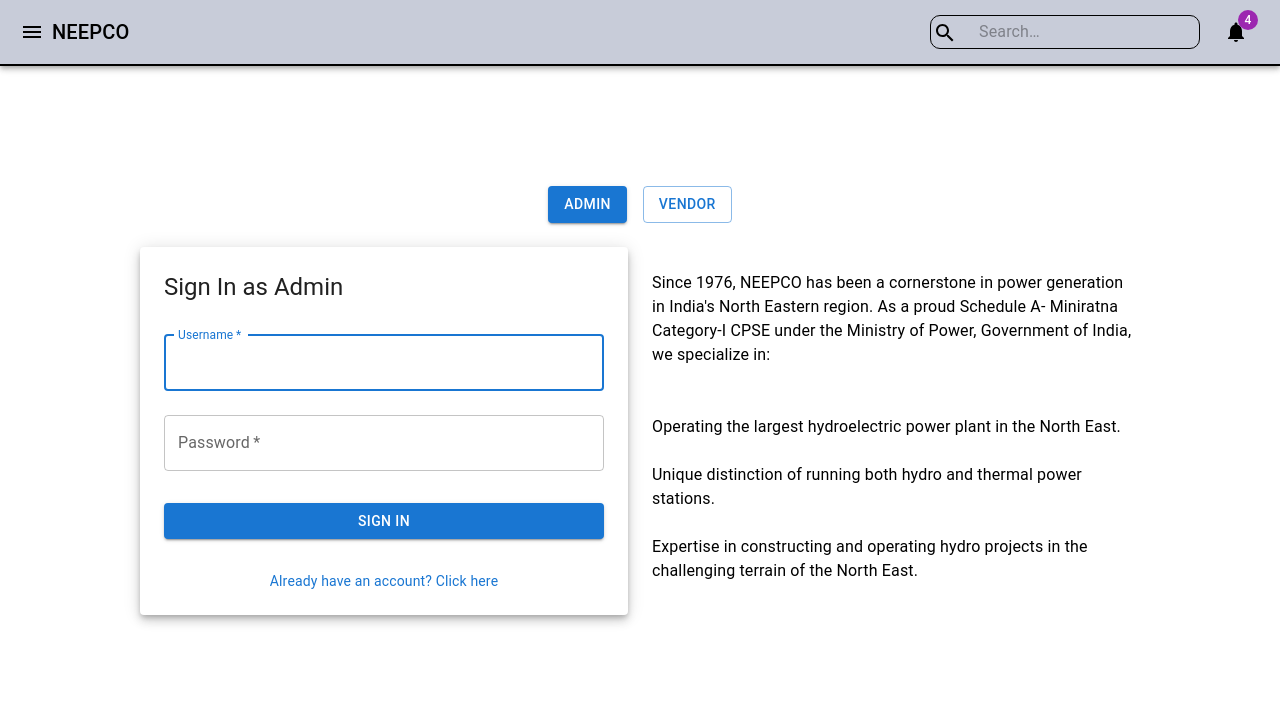
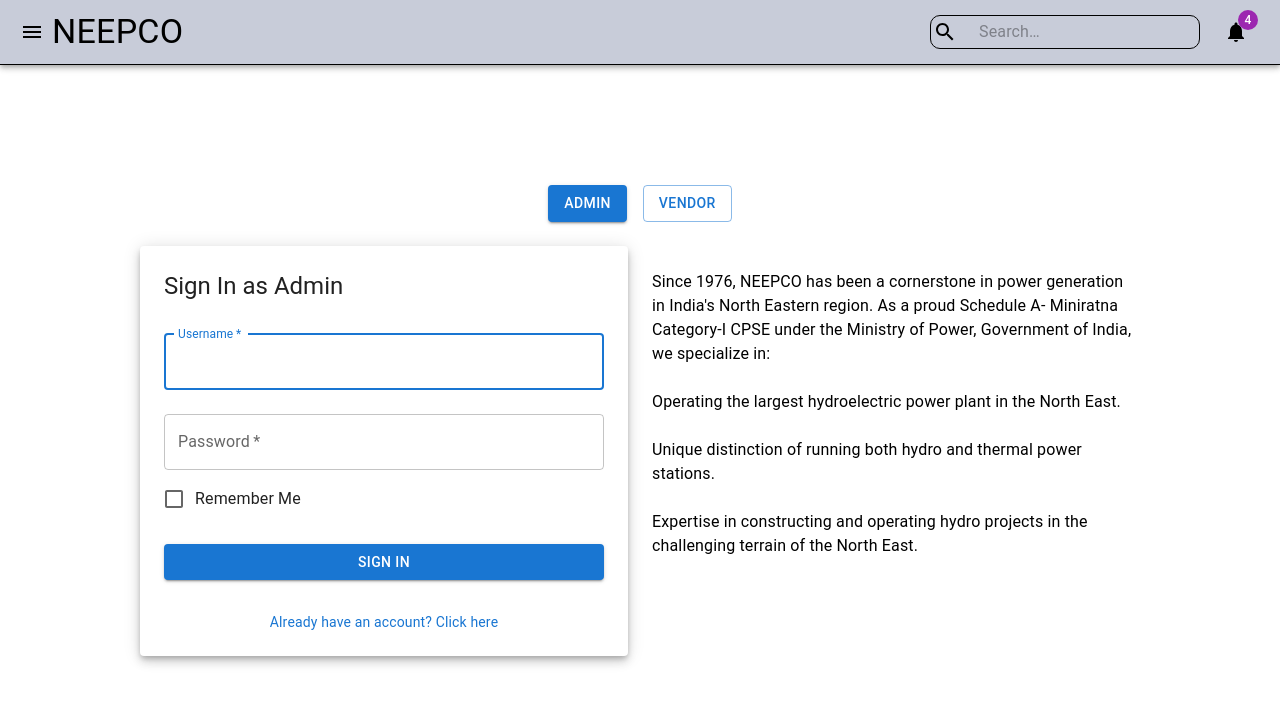
Before and after one commit to GURPARTAP001/neepco, a React (Create React App) app: page /Login in a window 1280 px wide. Shown: the top 704 px of the page. Built offline with nearby package versions, Linux system fonts and the light colour scheme.

Commit message:
added the remember me functionalities on the login page

```diff
--- a/src/components/Login.js
+++ b/src/components/Login.js
@@ -178,15 +178,141 @@
 
 // export default LoginPage;
 
-import React, { useState } from 'react';
-import { useTheme, useMediaQuery } from '@mui/material';
-import Container from '@mui/material/Container';
-import TextField from '@mui/material/TextField';
-import Button from '@mui/material/Button';
-import Typography from '@mui/material/Typography';
-import Grid from '@mui/material/Grid';
-import Paper from '@mui/material/Paper';
-import Box from '@mui/material/Box';
+// import React, { useState } from 'react';
+// import { useTheme, useMediaQuery } from '@mui/material';
+// import Container from '@mui/material/Container';
+// import TextField from '@mui/material/TextField';
+// import Button from '@mui/material/Button';
+// import Typography from '@mui/material/Typography';
+// import Grid from '@mui/material/Grid';
+// import Paper from '@mui/material/Paper';
+// import Box from '@mui/material/Box';
+// import { useNavigate } from 'react-router-dom';
+// import axios from 'axios';
+
+// function LoginPage() {
+//   const navigate = useNavigate();
+//   const theme = useTheme();
+//   const isMobile = useMediaQuery(theme.breakpoints.down('sm'));
+
+//   const [value, setValue] = useState('admin');
+//   const [email, setEmail] = useState('');
+//   const [password, setPassword] = useState('');
+
+//   const handleTabChange = (newValue) => {
+//     setValue(newValue);
+//   };
+
+//   const submitHandler = async () => {
+//     try {
+//       const config = { headers: { 'Content-type': 'application/json' } };
+//       const { data } = await axios.post('http://localhost:4000/api/user/login', { email, password }, config);
+//       console.log(JSON.stringify(data));
+//       localStorage.setItem('userInfo', JSON.stringify(data));
+//       navigate('/Admin_dashboard');
+//     } catch (e) {
+//       console.error(e);
+//     }
+//   };
+
+//   return (
+//     <Container component="main" maxWidth={false} disableGutters>
+//       <div style={{ padding: isMobile ? '2rem' : '5rem', margin: isMobile ? '20px 30px' : '40px 60px' }}>
+//         <Box sx={{ width: '100%' }}></Box>
+
+        // <Box sx={{ width: '100%', marginBottom: 3 }}>
+        //   <div style={{ display: 'flex', justifyContent: 'center' }}>
+        //     <Button
+        //       variant={value === 'admin' ? 'contained' : 'outlined'}
+        //       onClick={() => handleTabChange('admin')}
+        //       style={{ marginRight: '16px' }}
+        //     >
+        //       Admin
+        //     </Button>
+        //     <Button
+        //       variant={value === 'vendor' ? 'contained' : 'outlined'}
+        //       onClick={() => handleTabChange('vendor')}
+        //     >
+        //       Vendor
+        //     </Button>
+        //   </div>
+        // </Box>
+
+        // <Grid container spacing={isMobile ? 2 : 3}>
+        //   <Grid item xs={12} md={6}>
+        //     <Paper elevation={6} sx={{ p: 3 }}>
+        //       <Typography component="h2" variant="h5" sx={{ mb: 2 }}>
+        //         Sign In as {value.charAt(0).toUpperCase() + value.slice(1)}
+        //       </Typography>
+//               <Box component="form" onSubmit={submitHandler} noValidate>
+//               <TextField
+//                   margin="normal"
+//                   required
+//                   fullWidth
+//                   id="username"
+//                   label="Username"
+//                   name="username"
+//                   autoComplete="username"
+//                   autoFocus
+//                   onChange={(e) => setEmail(e.target.value)}
+//                 />
+//                 <TextField
+//                   margin="normal"
+//                   required
+//                   fullWidth
+//                   name="password"
+//                   label="Password"
+//                   type="password"
+//                   id="password"
+//                   autoComplete="current-password"
+//                   onChange={(e) => setPassword(e.target.value)}
+//                 />
+//                 <Button
+//                   type="submit"
+//                   fullWidth
+//                   variant="contained"
+//                   sx={{ mt: 3, mb: 2 }}
+//                 >
+//                   Sign In
+//                 </Button>
+//                 <Typography variant="body2" sx={{ mt: 2, textAlign: 'center', cursor: 'pointer', color: 'primary.main' }}
+//                   onClick={() => navigate('/SignUp')} // Replace with your route
+//                 >
+//                   Already have an account? Click here
+//                 </Typography>
+//               </Box>
+//             </Paper>
+//           </Grid>
+//           <Grid item xs={12} md={6}>
+//           <Typography variant="body1" sx={{ mt: 3 }}>
+//               Since 1976, NEEPCO has been a cornerstone in power generation in
+//               India's North Eastern region. As a proud Schedule A- Miniratna
+//               Category-I CPSE under the Ministry of Power, Government of India,
+//               we specialize in:
+//               <br />
+//               <br />
+//               <br />
+//               Operating the largest hydroelectric power plant in the North East.
+//               <br />
+//               <br />
+//               Unique distinction of running both hydro and thermal power
+//               stations.
+//               <br />
+//               <br />
+//               Expertise in constructing and operating hydro projects in the
+//               challenging terrain of the North East.
+//             </Typography>
+//           </Grid>
+//         </Grid>
+//       </div>
+//     </Container>
+//   );
+// }
+
+// export default LoginPage;
+
+import React, { useState, useEffect } from 'react';
+import { useTheme, useMediaQuery, Container, TextField, Button, Typography, Grid, Paper, Box, Checkbox, FormControlLabel } from '@mui/material';
 import { useNavigate } from 'react-router-dom';
 import axios from 'axios';
 
@@ -198,17 +324,33 @@
   const [value, setValue] = useState('admin');
   const [email, setEmail] = useState('');
   const [password, setPassword] = useState('');
+  const [rememberMe, setRememberMe] = useState(false);
+
+  useEffect(() => {
+    const rememberedCredentials = localStorage.getItem('rememberedCredentials');
+    if (rememberedCredentials) {
+      const credentials = JSON.parse(rememberedCredentials);
+      setEmail(credentials.email);
+      setPassword(credentials.password);
+      setRememberMe(true);
+    }
+  }, []);
 
   const handleTabChange = (newValue) => {
     setValue(newValue);
   };
 
-  const submitHandler = async () => {
+  const submitHandler = async (e) => {
+    e.preventDefault();
     try {
       const config = { headers: { 'Content-type': 'application/json' } };
       const { data } = await axios.post('http://localhost:4000/api/user/login', { email, password }, config);
-      console.log(JSON.stringify(data));
       localStorage.setItem('userInfo', JSON.stringify(data));
+      if (rememberMe) {
+        localStorage.setItem('rememberedCredentials', JSON.stringify({ email, password }));
+      } else {
+        localStorage.removeItem('rememberedCredentials');
+      }
       navigate('/Admin_dashboard');
     } catch (e) {
       console.error(e);
@@ -245,7 +387,7 @@
                 Sign In as {value.charAt(0).toUpperCase() + value.slice(1)}
               </Typography>
               <Box component="form" onSubmit={submitHandler} noValidate>
-              <TextField
+                <TextField
                   margin="normal"
                   required
                   fullWidth
@@ -254,6 +396,7 @@
                   name="username"
                   autoComplete="username"
                   autoFocus
+                  value={email}
                   onChange={(e) => setEmail(e.target.value)}
                 />
                 <TextField
@@ -265,7 +408,18 @@
                   type="password"
                   id="password"
                   autoComplete="current-password"
+                  value={password}
                   onChange={(e) => setPassword(e.target.value)}
+                />
+                <FormControlLabel
+                  control={
+                    <Checkbox
+                      checked={rememberMe}
+                      onChange={(e) => setRememberMe(e.target.checked)}
+                      color="primary"
+                    />
+                  }
+                  label="Remember Me"
                 />
                 <Button
                   type="submit"
@@ -276,7 +430,7 @@
                   Sign In
                 </Button>
                 <Typography variant="body2" sx={{ mt: 2, textAlign: 'center', cursor: 'pointer', color: 'primary.main' }}
-                  onClick={() => navigate('/SignUp')} // Replace with your route
+                  onClick={() => navigate('/SignUp')}
                 >
                   Already have an account? Click here
                 </Typography>
@@ -284,21 +438,17 @@
             </Paper>
           </Grid>
           <Grid item xs={12} md={6}>
-          <Typography variant="body1" sx={{ mt: 3 }}>
+            <Typography variant="body1" sx={{ mt: 3 }}>
               Since 1976, NEEPCO has been a cornerstone in power generation in
               India's North Eastern region. As a proud Schedule A- Miniratna
               Category-I CPSE under the Ministry of Power, Government of India,
               we specialize in:
-              <br />
-              <br />
-              <br />
+              <br /><br />
               Operating the largest hydroelectric power plant in the North East.
-              <br />
-              <br />
+              <br /><br />
               Unique distinction of running both hydro and thermal power
               stations.
-              <br />
-              <br />
+              <br /><br />
               Expertise in constructing and operating hydro projects in the
               challenging terrain of the North East.
             </Typography>
@@ -310,257 +460,3 @@
 }
 
 export default LoginPage;
-
-
-// import React, { useEffect, useState } from "react";
-// import Container from "@mui/material/Container";
-// import TextField from "@mui/material/TextField";
-// import Button from "@mui/material/Button";
-// import Typography from "@mui/material/Typography";
-// import Grid from "@mui/material/Grid";
-// import Paper from "@mui/material/Paper";
-// import Box from "@mui/material/Box";
-// import Nav_Bar from "./Nav_bar";
-// import axios from "axios";
-// import { useNavigate } from "react-router-dom";
-// import Tabs from "@mui/material/Tabs"; // Import Tabs
-// import Tab from "@mui/material/Tab";
-// import { ChatState } from "../ChatProvider";
-
-// function LoginPage() {
-//   const navigate = useNavigate();
-//   const [value, setValue] = useState("admin");
-//   const { user, setUser } = ChatState();
-
-
-//   const handleTabChange = (newValue) => {
-//     setValue(newValue);
-//   };
-
-//   console.log(value);
-
-
-
-//   const handleLogin = (event) => {
-//     event.preventDefault();
-//     console.log("Login button clicked for:", value);
-
-//   };
-
-//   const [email, setEmail] = useState();
-//   const [password, setPassword] = useState();
-
-//   const submitHandler = async () => {
-//     try {
-//       const config = { headers: { "Content-type": "application/json" } };
-//       const { data } = await axios.post(
-//         "http://localhost:4000/api/user/login",
-//         { email, password },
-//         config
-//       );
-//       console.log(JSON.stringify(data));
-//       localStorage.setItem("userInfo", JSON.stringify(data));
-
-//       const userInfo = JSON.parse(localStorage.getItem("userInfo"));
-//       setUser(userInfo);
-//       navigate("/Admin_dashboard");
-//     } catch (e) {
-//       console.log(e);
-//     }
-//   };
-
-//   return (
-//     <>
-//       <div className="main-loginpage">
-//         <div className="header-login">
-//           <img src="LOGO.png" alt="MARQUE" width="55vw" height="55vh" />
-//           <h2>NORTH EASTERN ELECTRIC POWER CORPORATION LIMITED</h2>
-//         </div>
-
-//       </div>
-//       <div className="gradientBackground">
-//         <Container
-//           component="main"
-//           maxWidth={false}
-//           disableGutters
-//           className="gradientBackground"
-//           style={{ height: "77vh" }}
-//         >
-//           <div
-//             style={{
-//               padding: "1rem 5rem", // Adds 20px of padding inside the div
-//               margin: "40px 60px", // Adds 10px of margin around the div
-//             }}
-//           >
-
-//             <Box sx={{ width: "100%" }}>
-
-//             </Box>
-
-//             <div
-//               style={{
-//                 display: "flex",
-//                 justifyContent: "left",
-//                 padding: "0.5rem",
-//               }}
-//             >
-//               <Button
-//                 variant={value === "admin" ? "contained" : "outlined"}
-//                 onClick={() => handleTabChange("admin")}
-//                 style={{ marginRight: "16px" }}
-//               >
-//                 Admin
-//               </Button>
-//               <Button
-//                 variant={value === "vendor" ? "contained" : "outlined"}
-//                 onClick={() => handleTabChange("vendor")}
-//               >
-//                 Vendor
-//               </Button>
-//             </div>
-
-//             <Grid container spacing={3}>
-//               <Grid item xs={12} md={6}>
-//                 <Paper elevation={6} sx={{ p: 3 }}>
-//                   <Typography component="h2" variant="h5" sx={{ mb: 2 }}>
-//                     Sign In as {value.charAt(0).toUpperCase() + value.slice(1)}
-//                   </Typography>
-//                   <Box component="form" onSubmit={handleLogin} noValidate>
-//                     <TextField
-//                       margin="normal"
-//                       required
-//                       fullWidth
-//                       id="username"
-//                       label="Username"
-//                       name="username"
-//                       autoComplete="username"
-//                       autoFocus
-//                       onChange={(e) => setEmail(e.target.value)}
-//                     />
-//                     <TextField
-//                       margin="normal"
-//                       required
-//                       fullWidth
-//                       name="password"
-//                       label="Password"
-//                       type="password"
-//                       id="password"
-//                       autoComplete="current-password"
-//                       onChange={(e) => setPassword(e.target.value)}
-//                     />
-//                     <Button
-//                       type="submit"
-//                       fullWidth
-//                       variant="contained"
-//                       sx={{ mt: 3, mb: 2 }}
-//                       onClick={submitHandler}
-//                     >
-//                       Sign In
-//                     </Button>
-//                     <Typography
-//                       variant="body2"
-//                       sx={{
-//                         mt: 2,
-//                         textAlign: "center",
-//                         cursor: "pointer",
-//                         color: "red",
-//                       }}
-//                       onClick={() => navigate("/SignUp")} // Replace with your route
-//                     >
-//                       Already have an account? Click here
-//                     </Typography>
-//                   </Box>
-//                 </Paper>
-//               </Grid>
-//               <Grid item xs={12} md={6}>
-//                 <Typography variant="body1" sx={{ mt: 3, pl: 3 }}>
-//                   Since 1976, NEEPCO has been a cornerstone in power generation
-//                   in India's North Eastern region. As a proud Schedule A-
-//                   Miniratna Category-I CPSE under the Ministry of Power,
-//                   Government of India, we specialize in:
-//                   <br />
-//                   <br />
-//                   <br />
-//                   Operating the largest hydroelectric power plant in the North
-//                   East.
-//                   <br />
-//                   <br />
-//                   Unique distinction of running both hydro and thermal power
-//                   stations.
-//                   <br />
-//                   <br />
-//                   Expertise in constructing and operating hydro projects in the
-//                   challenging terrain of the North East.
-//                 </Typography>
-//               </Grid>
-//             </Grid>
-//           </div>
-//         </Container>
-//       </div>
-//       <footer className="footer">
-//         <div className="footer-content">
-//           <div className="footer-section">
-//             <ul className="footer-list">
-//               <li>Home</li>
-//               <li>Reservoir Status</li>
-//               <li>RTI</li>
-//               <li>Vigilance</li>
-//               <li>R&D</li>
-//               <li>Property Return</li>
-//             </ul>
-//           </div>
-//           <div className="footer-section">
-//             <ul className="footer-list">
-//               <li>Ex-Employee Desk</li>
-//               <li>Public Grievance</li>
-//               <li>MSEs & Startups</li>
-//               <li>Contractual Vendors</li>
-//               <li>Offer Works</li>
-//               <li>Guideline for Release of 75% of Arbitral Awards</li>
-//             </ul>
-//           </div>
-//           <div className="footer-section">
-//             <ul className="footer-list">
-//               <li>Integrity Pact</li>
-//               <li>Feedback</li>
-//               <li>Generation</li>
-//               <li>Awards</li>
-//               <li>BEE Painting Competition</li>
-//               <li>Contact Us</li>
-//             </ul>
-//           </div>
-//           <div className="footer-section">
-//             <ul className="footer-list">
-//               <li>Integrity Pledge</li>
-//               <li>Archived News</li>
-//               <li>Help</li>
-//             </ul>
-//             <div className="footer-policies">
-//               <span>Website Policies</span>
-//               <span>Disclaimer</span>
-//               <span>Privacy Statement</span>
-//             </div>
-//             <div className="footer-certifications">
-//               <span>ISO 9001, ISO 14001, ISO 27001 and ISO 45001</span>
-//               <span>CIN: U40101ML1976GOI001658</span>
-//             </div>
-//             <div className="footer-stats">
-//               <span>No. of Visitors: 4798573</span>
-//               <span>Last Updated: 20/12/2023</span>
-//             </div>
-//           </div>
-//           <div className="footer-logo">
-//             <img src="path_to_your_logo.png" alt="Company Logo" />
-//           </div>
-//         </div>
-//         <div className="footer-bottom">
-//           <span>
-//             Copyright © 2017 North Eastern Electric Power Corporation Ltd.
-//           </span>
-//         </div>
-//       </footer>
-//     </>
-//   );
-// }
-
-// export default LoginPage;
--- a/src/components/Nav_bar.js
+++ b/src/components/Nav_bar.js
@@ -191,7 +191,7 @@
 
 
 import React, { useState } from 'react';
-import { AppBar, Toolbar, IconButton, Typography, InputBase, Badge, Drawer, List, ListItem, ListItemText, useMediaQuery, useTheme, Dialog, DialogTitle, DialogContent, Alert } from '@mui/material';
+import { AppBar, Toolbar, IconButton, Typography, InputBase, Badge, Drawer, List, ListItem, ListItemText, useMediaQuery, useTheme, Dialog, DialogTitle, DialogContent } from '@mui/material';
 import MenuIcon from '@mui/icons-material/Menu';
 import SearchIcon from '@mui/icons-material/Search';
 import NotificationsIcon from '@mui/icons-material/Notifications';
@@ -242,12 +242,12 @@
 
   return (
     <>
-      <AppBar position="static" sx={{ background: "#C8CCD9", borderBottom: "1px solid black" }}>
-        <Toolbar sx={{ borderBottom: "1px solid black", color: "black" }}>
+      <AppBar position="static" sx={{ background: "#C8CCD9", borderBottom: "1px solid black" ,color:"black"}}>
+        <Toolbar>
           <IconButton edge="start" color="inherit" aria-label="menu" onClick={toggleDrawer(true)}>
             <MenuIcon />
           </IconButton>
-          <Typography variant="h6" noWrap style={{ flexGrow: 1 }} onClick={handleTypographyClick} sx={{ cursor: "pointer" }}>
+          <Typography variant="h4" noWrap onClick={handleTypographyClick} sx={{ flexGrow: 1, cursor: "pointer" }}>
             NEEPCO
           </Typography>
           {isMobile ? (
@@ -259,9 +259,7 @@
           ) : (
             <>
               <div style={{ position: 'relative', marginRight: theme.spacing(2) }}>
-                <div style={{ position: 'absolute', left: "1%", top: '60%', transform: 'translateY(-50%)' }}>
-                  <SearchIcon />
-                </div>
+                <SearchIcon style={{ position: 'absolute', left: "1%", top: '50%', transform: 'translateY(-50%)' }} />
                 <InputBase
                   placeholder="Search…"
                   style={{ paddingLeft: `calc(1em + ${theme.spacing(4)})`, border: "1px solid black", borderRadius: "10px" }}
@@ -281,17 +279,11 @@
         {drawerList}
       </Drawer>
 
-      <Dialog open={notificationOpen} onClose={handleNotificationClose} >
-        <DialogTitle >NEW NOTIFICATION'S :-</DialogTitle>
+      <Dialog open={notificationOpen} onClose={handleNotificationClose}>
+        <DialogTitle>New Notification</DialogTitle>
         <DialogContent>
-          <Typography variant="body1" sx={{marginBottom:"8px"}}>
-          <Alert severity="info">Tender No.:343 Has Been Alloted To You</Alert>
-          </Typography>
-          <Typography variant="body1" sx={{marginBottom:"8px"}}>
-          <Alert severity="info">Tender No.:74343 Has Been Alloted To You</Alert>
-          </Typography>
-          <Typography variant="body1" sx={{marginBottom:"8px"}}>
-          <Alert severity="info">Tender No.:784343 Has Been Alloted To You</Alert>
+          <Typography variant="body1">
+            This is a notification message. You can customize it as needed.
           </Typography>
         </DialogContent>
       </Dialog>
```
